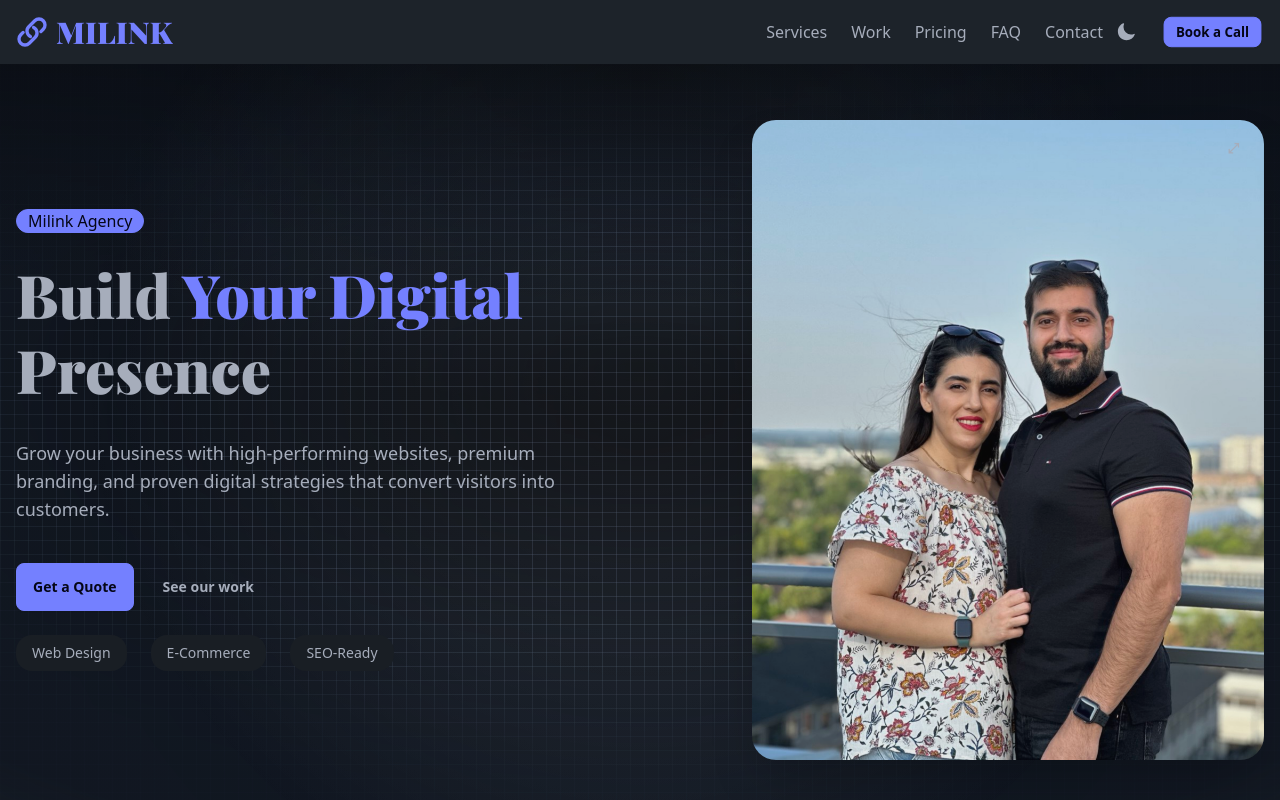
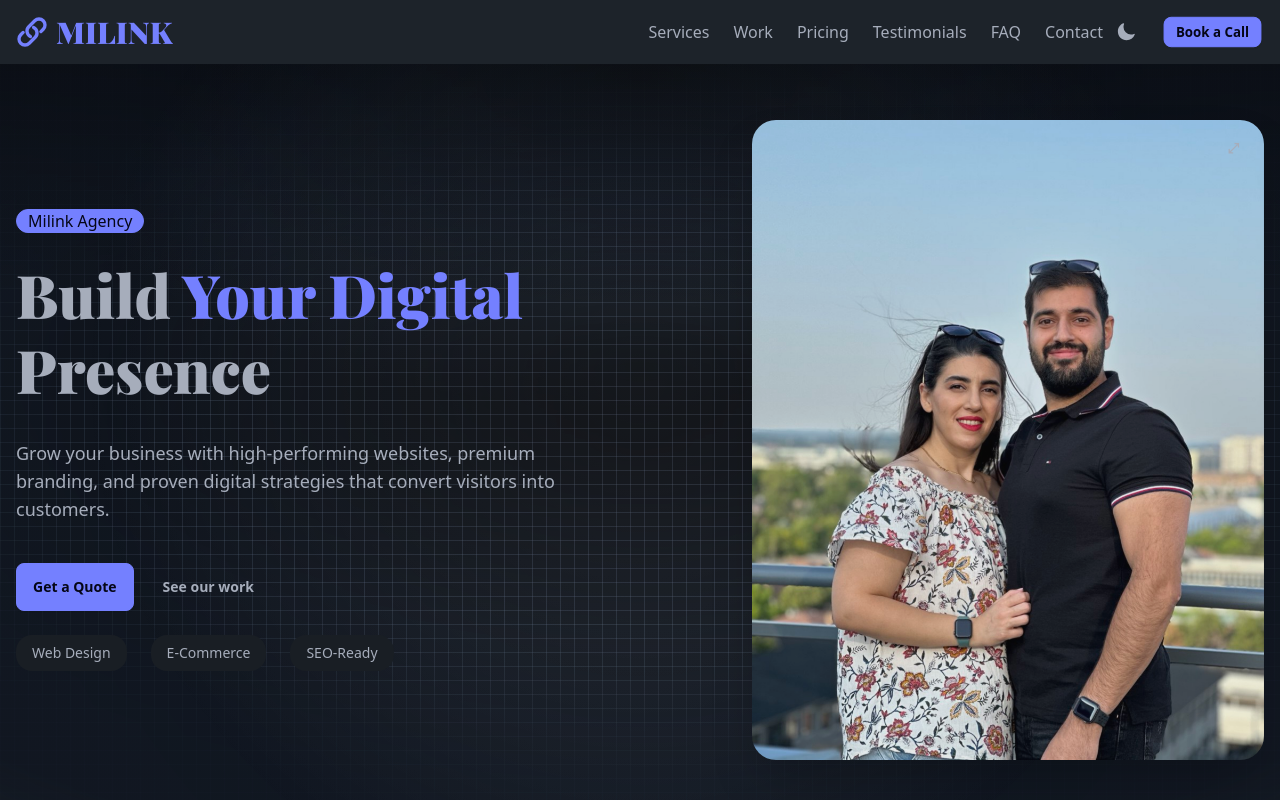
Before and after one commit to miladmo68/milink-pro, a React (Vite) app: page / in a window 1280 px wide. Shown: the top 800 px of the page. Built offline with nearby package versions, Linux system fonts and the light colour scheme; the HTML template or start-up script is replaced by a standard one.

Commit message:
testimonials added

```diff
--- a/src/App.jsx
+++ b/src/App.jsx
@@ -4,31 +4,36 @@ import Hero from "./sections/Hero.jsx";
 import Services from "./sections/Services.jsx";
 import Work from "./sections/Work.jsx";
 import Pricing from "./sections/Pricing.jsx";
+import Testimonials from "./sections/Testimonials.jsx";
+
 import FAQ from "./sections/FAQ.jsx";
 import Contact from "./sections/Contact.jsx";
 import { useState, Suspense, lazy } from "react";
 
-const Modal = lazy(()=>import("./components/Modal.jsx"));
-const Lightbox = lazy(()=>import("./components/Lightbox.jsx"));
+const Modal = lazy(() => import("./components/Modal.jsx"));
+const Lightbox = lazy(() => import("./components/Lightbox.jsx"));
 
-export default function App(){
+export default function App() {
   const [modal, setModal] = useState(null);
   const [lightbox, setLightbox] = useState(null);
   return (
     <div>
       <Navbar />
       <main>
-        <Hero onOpenLightbox={(img)=>setLightbox(img)} />
-        <Services onOpen={(payload)=>setModal(payload)} />
-        <Work onOpen={(payload)=>setModal(payload)} />
+        <Hero onOpenLightbox={(img) => setLightbox(img)} />
+        <Services onOpen={(payload) => setModal(payload)} />
+        <Work onOpen={(payload) => setModal(payload)} />
         <Pricing />
+        <Testimonials />
         <FAQ />
         <Contact />
       </main>
       <Footer />
       <Suspense fallback={null}>
-        {modal && <Modal payload={modal} onClose={()=>setModal(null)} />}
-        {lightbox && <Lightbox src={lightbox} onClose={()=>setLightbox(null)} />}
+        {modal && <Modal payload={modal} onClose={() => setModal(null)} />}
+        {lightbox && (
+          <Lightbox src={lightbox} onClose={() => setLightbox(null)} />
+        )}
       </Suspense>
     </div>
   );
--- a/src/data/content.js
+++ b/src/data/content.js
@@ -2,6 +2,7 @@ export const nav = [
   { label: "Services", href: "#services" },
   { label: "Work", href: "#work" },
   { label: "Pricing", href: "#pricing" },
+  { label: "Testimonials", href: "#testimonials" },
   { label: "FAQ", href: "#faq" },
   { label: "Contact", href: "#contact" },
 ];
--- /dev/null
+++ b/src/sections/Testimonials.jsx
@@ -0,0 +1,45 @@
+import { useState } from "react";
+
+const testimonials = [
+  {
+    name: "Sarah Lee",
+    text: "Milink transformed our business presence!",
+    role: "CEO, TechNova",
+  },
+  {
+    name: "James Brown",
+    text: "Professional service and modern design.",
+    role: "Founder, BizCorp",
+  },
+  {
+    name: "Anna White",
+    text: "Loved their responsive approach!",
+    role: "Manager, CreativeHouse",
+  },
+];
+
+export default function Testimonials() {
+  const [index, setIndex] = useState(0);
+  const prev = () =>
+    setIndex((index - 1 + testimonials.length) % testimonials.length);
+  const next = () => setIndex((index + 1) % testimonials.length);
+
+  return (
+    <section id="testimonials" className="py-20 bg-base-200 text-center">
+      <h2 className="text-4xl font-bold mb-8">What Clients Say</h2>
+      <div className="card bg-base-100 shadow-xl mx-auto max-w-md p-6">
+        <p className="italic text-lg mb-4">"{testimonials[index].text}"</p>
+        <h4 className="font-bold">{testimonials[index].name}</h4>
+        <span className="text-sm opacity-75">{testimonials[index].role}</span>
+        <div className="flex justify-between mt-6">
+          <button className="btn btn-sm btn-outline" onClick={prev}>
+            ‹
+          </button>
+          <button className="btn btn-sm btn-outline" onClick={next}>
+            ›
+          </button>
+        </div>
+      </div>
+    </section>
+  );
+}
```
